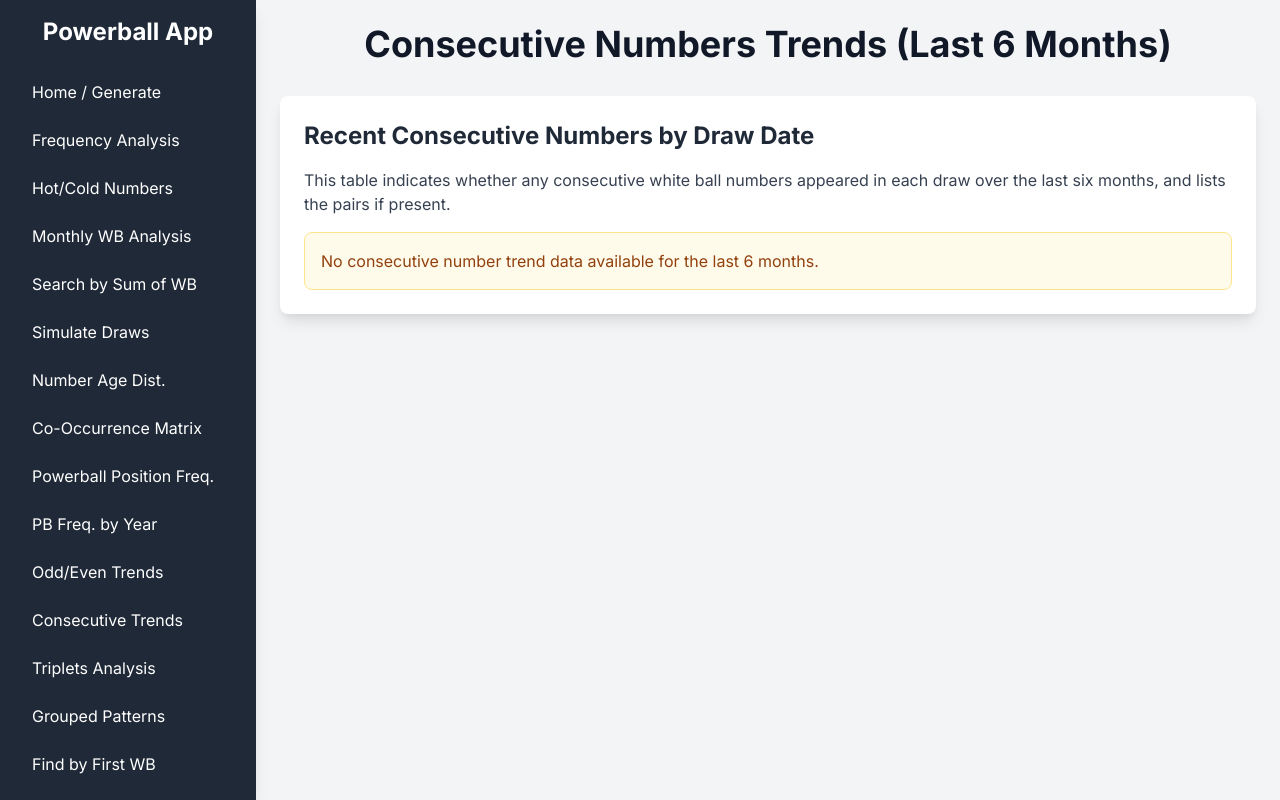
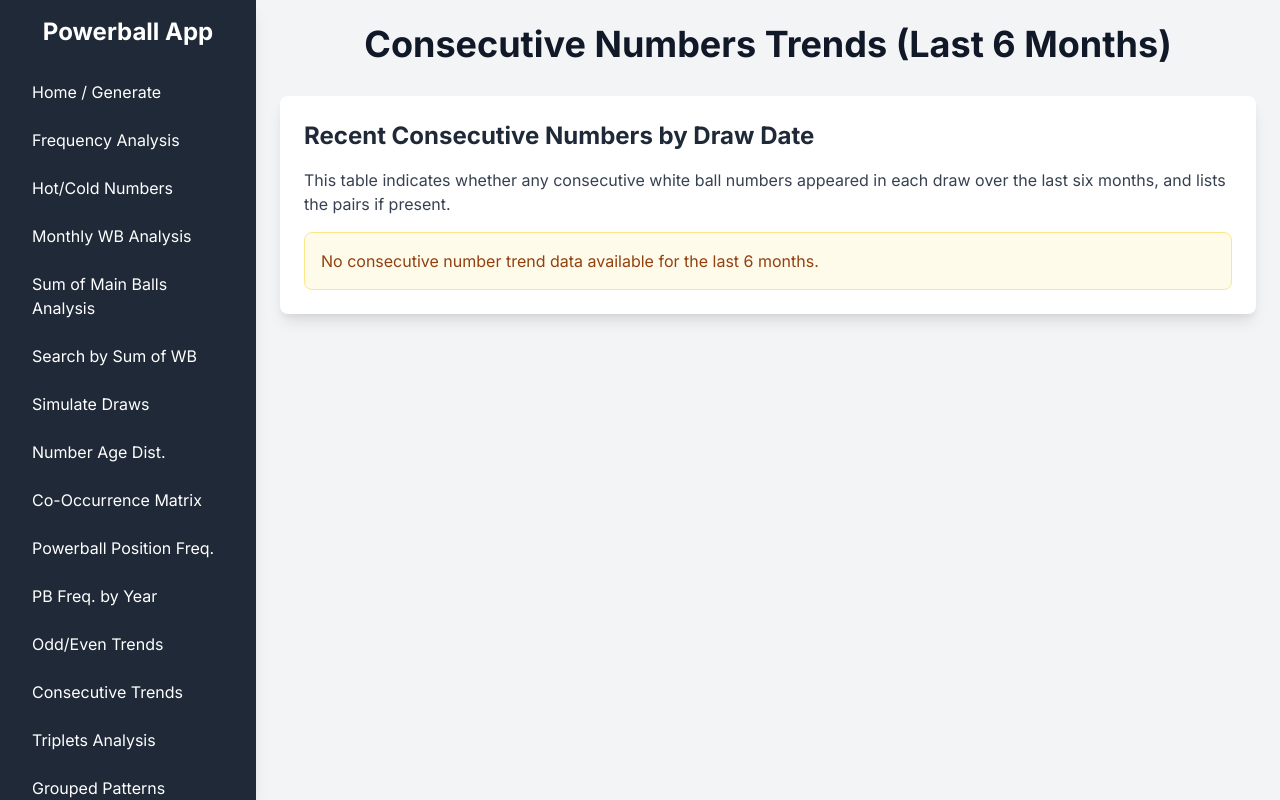
Before and after one commit to ukdeepak-33/Powerball_Play, a Flask app: page /consecutive_trends in a window 1280 px wide. Run offline with Flask 3, Linux system fonts and the light colour scheme; some libraries are stand-ins or nearby versions.

Commit message:
Update base.html

```diff
--- a/templates/base.html
+++ b/templates/base.html
@@ -208,7 +208,9 @@
                 <li><a href="{{ url_for('frequency_analysis_route') }}" class="block py-2 px-4 rounded hover:bg-gray-700 transition duration-200">Frequency Analysis</a></li>
                 <li><a href="{{ url_for('hot_cold_numbers_route') }}" class="block py-2 px-4 rounded hover:bg-gray-700 transition duration-200">Hot/Cold Numbers</a></li>
                 <li><a href="{{ url_for('monthly_white_ball_analysis_route') }}" class="block py-2 px-4 rounded hover:bg-gray-700 transition duration-200">Monthly WB Analysis</a></li>
-                <li><a href="{{ url_for('sum_of_main_balls_route') }}" class="block py-2 px-4 rounded hover:bg-gray-700 transition duration-200">Search by Sum of WB</a></li> {# Updated text #}
+                {# Added two separate links for sum functionalities #}
+                <li><a href="{{ url_for('sum_of_main_balls_route') }}" class="block py-2 px-4 rounded hover:bg-gray-700 transition duration-200">Sum of Main Balls Analysis</a></li>
+                <li><a href="{{ url_for('find_results_by_sum_route') }}" class="block py-2 px-4 rounded hover:bg-gray-700 transition duration-200">Search by Sum of WB</a></li>
                 <li><a href="{{ url_for('simulate_multiple_draws_route') }}" class="block py-2 px-4 rounded hover:bg-gray-700 transition duration-200">Simulate Draws</a></li>
                 {# Hiding Winning Probability as requested #}
                 {# <li><a href="{{ url_for('winning_probability_route') }}" class="block py-2 px-4 rounded hover:bg-gray-700 transition duration-200">Winning Probability</a></li> #}
```
